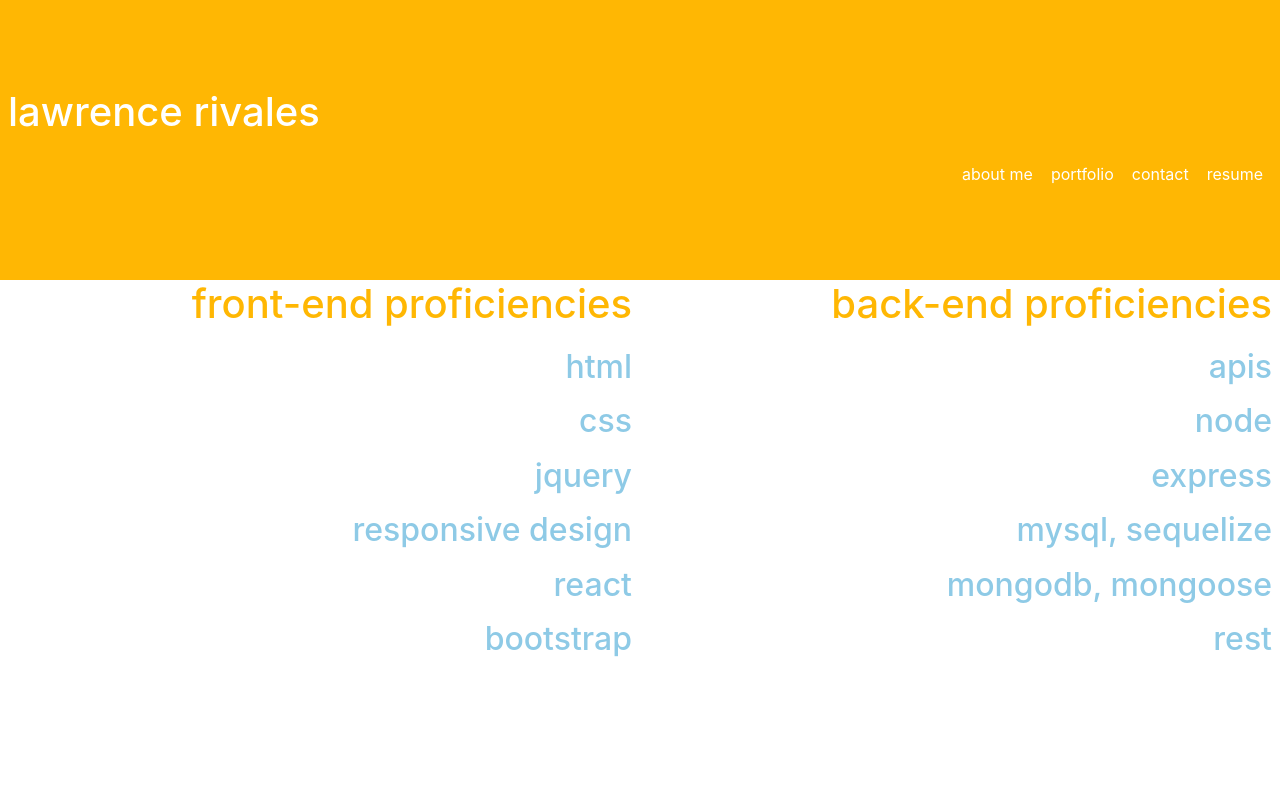
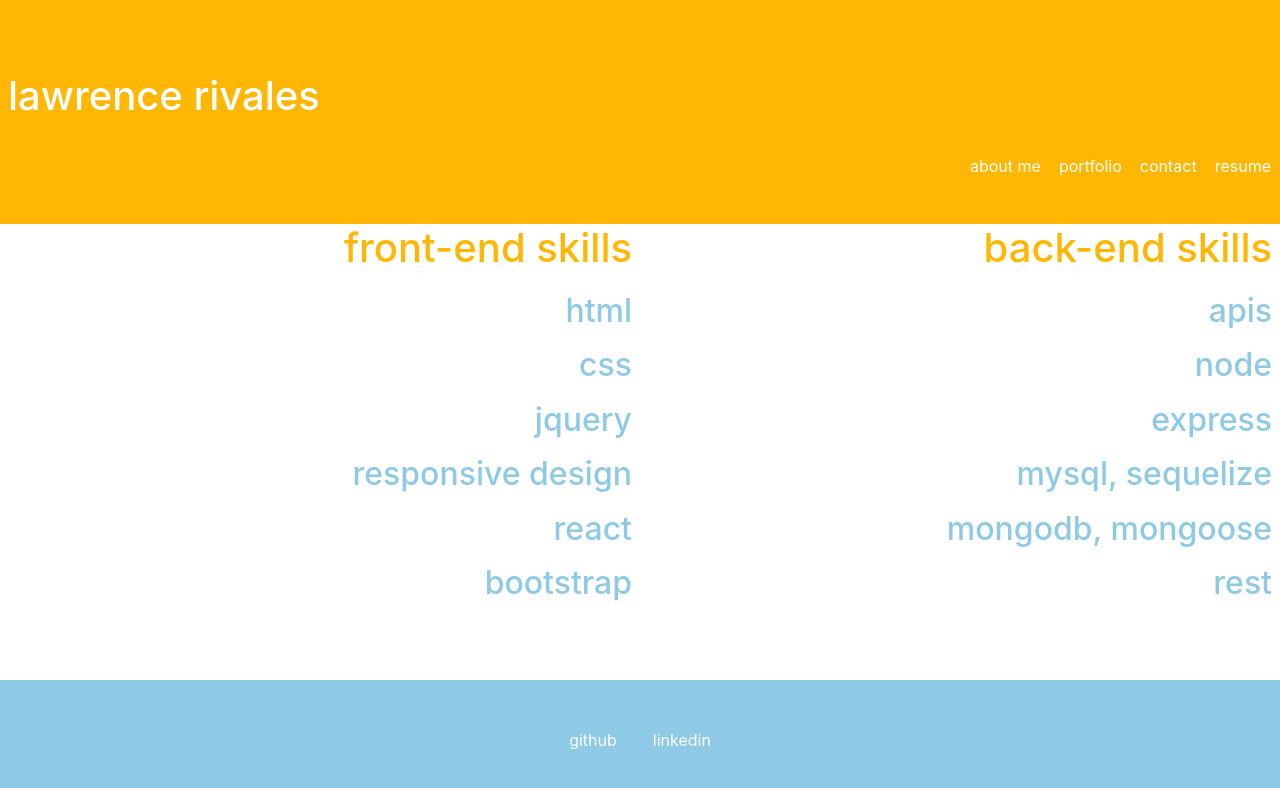
Before and after one commit to lrivales/my-portfolio, a React (Create React App) app: page /resume in a window 1280 px wide. Shown: the top 788 px of the page. Built offline with nearby package versions, Linux system fonts and the light colour scheme.

Commit message:
added footer

```diff
--- a/src/App.js
+++ b/src/App.js
@@ -6,14 +6,23 @@ function App() {
 
   return (
     <div>
-      <div className="hero bg-custom-quaternary text-light">
+      <div className="hero hero-sm bg-custom-quaternary text-light">
         <div className="hero-body">
+          <br />
           <h1>lawrence rivales</h1>
-          <Navbar />
         </div>
+        <Navbar />
       </div>
       <div>
         <Outlet />
+      </div>
+      <div className="hero hero-sm bg-custom-primary text-light footer">
+        <div className="hero-body text-center">
+          {/* <h4 className='text-center'>github&nbsp;&nbsp;&nbsp;&nbsp;linkedin</h4> */}
+          <a href='https://github.com/lrivales' target='_blank' className='text-light'>github</a>
+          &nbsp;&nbsp;&nbsp;&nbsp;&nbsp;&nbsp;&nbsp;&nbsp;
+          <a href='https://www.linkedin.com/in/lawrencerivales' target='_blank' className='text-light'>linkedin</a>
+        </div>
       </div>
     </div>
   );
--- a/src/components/About/index.js
+++ b/src/components/About/index.js
@@ -18,9 +18,6 @@ function About() {
                 <br />
                 <br />
                 i enjoy spending time with my family, cycling, and playing guitar.
-                <br />
-                <br />
-                i am based in the dc metro area.
             </h2>
         </div>
     )
--- a/src/components/Contact/index.js
+++ b/src/components/Contact/index.js
@@ -13,6 +13,9 @@ function Contact() {
                 <input className="form-input" type="text" id="email" placeholder="email" />
                 <label className="form-label" htmlFor="message">message</label>
                 <textarea className="form-input" id="message" placeholder="message" rows="3"></textarea>
+                <br />
+                <br />
+                <br />
             </div>
         </div>
     )
--- a/src/components/Portfolio/index.js
+++ b/src/components/Portfolio/index.js
@@ -5,42 +5,42 @@ function Portfolio() {
         {
             img: 'app-toolkit.png',
             name: 'app toolkit',
-            description: 'this is an application for a personal dashboard/homepage. it is a collection of lite apps for finding out information like weather, music, news, etc.',
+            description: 'this is a collection of lite apps like a swiss army knife for the web.',
             url: 'https://lrivales.github.io/app-toolkit/',
             github: 'https://github.com/lrivales/app-toolkit'
         },
         {
             img: 'contactless-menu.png',
             name: 'contactless menu',
-            description: 'this is an application for restaurants that can be used by their customer for contactless ordering.',
+            description: 'this is an app for dine-in contactless ordering.',
             url: 'https://polar-earth-23819.herokuapp.com/',
             github: 'https://github.com/lrivales/contactless-menu'
         },
         {
             img: 'note-taker.png',
             name: 'note taker',
-            description: 'this is a basic note taking application. it uses express.js and json for data storage and retrieval.',
+            description: 'this is a basic note taking application.',
             url: 'https://murmuring-sea-88897.herokuapp.com',
             github: 'https://github.com/lrivales/note-taker'
         },
         {
             img: 'budget-tracker.png',
             name: 'budget tracker',
-            description: 'this is a basic budget tracking application. it also displays a basic line graph to visualize your money over time.',
+            description: 'this is a basic budget tracking application with a line graph for visualizing trends.',
             url: 'https://whispering-ocean-33517.herokuapp.com',
             github: 'https://github.com/lrivales/budget-tracker'
         },
         {
             img: 'food-festival.png',
             name: 'food festival',
-            description: 'this is a basic app for a food festival.  it can be modified for any type of festival.',
+            description: 'this is a basic app for a food festival with an events schedule and ticket purchases.',
             url: 'https://lrivales.github.io/food-festival/',
             github: 'https://github.com/lrivales/food-festival'
         },
         {
             img: 'zookeepr.png',
             name: 'zookeepr',
-            description: 'this is an app for managing zoo animals and their keepers.',
+            description: 'this is an app for managing zoo animals and their keepers.  it can be modified for others.',
             url: 'https://infinite-headland-85038.herokuapp.com',
             github: 'https://github.com/lrivales/zookeepr'
         }
--- a/src/components/Resume/index.js
+++ b/src/components/Resume/index.js
@@ -9,7 +9,7 @@ function Resume() {
         <div id="resume" className="container">
             <div className="columns">
                 <div className="column col-6">
-                    <h1 className="text-right text-custom-quaternary">front-end proficiencies</h1>
+                    <h1 className="text-right text-custom-quaternary">front-end skills</h1>
                     {frontEndSkills.map((skill) => {
                         return(
                             <h2 className="text-right text-custom-primary" key={skill}>{skill}</h2>
@@ -17,7 +17,7 @@ function Resume() {
                     })}
                 </div>
                 <div className="column col-6">
-                    <h1 className="text-right text-custom-quaternary">back-end proficiencies</h1>
+                    <h1 className="text-right text-custom-quaternary">back-end skills</h1>
                     {backEndSkills.map((skill) => {
                         return(
                             <h2 className="text-right text-custom-primary" key={skill}>{skill}</h2>
@@ -25,6 +25,8 @@ function Resume() {
                     })}
                 </div>
             </div>
+            <br />
+            <br />
         </div>
     )
 }
--- a/src/index.css
+++ b/src/index.css
@@ -48,6 +48,13 @@
   padding: 20px;
 }
 
+.footer {
+  position: fixed;
+  left: 0;
+  bottom: 0;
+  width: 100%;
+}
+
 body {
   margin: 0;
   font-family: -apple-system, BlinkMacSystemFont, 'Segoe UI', 'Roboto', 'Oxygen',
```
